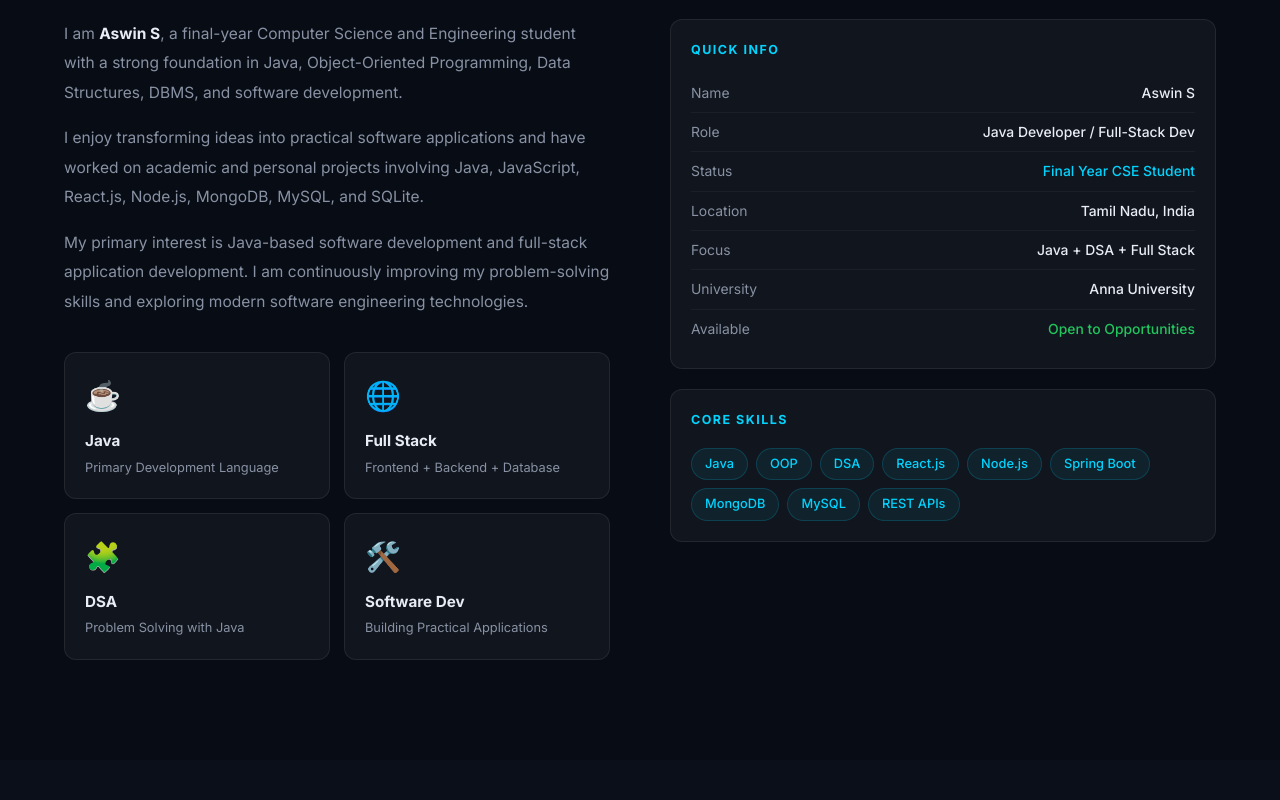
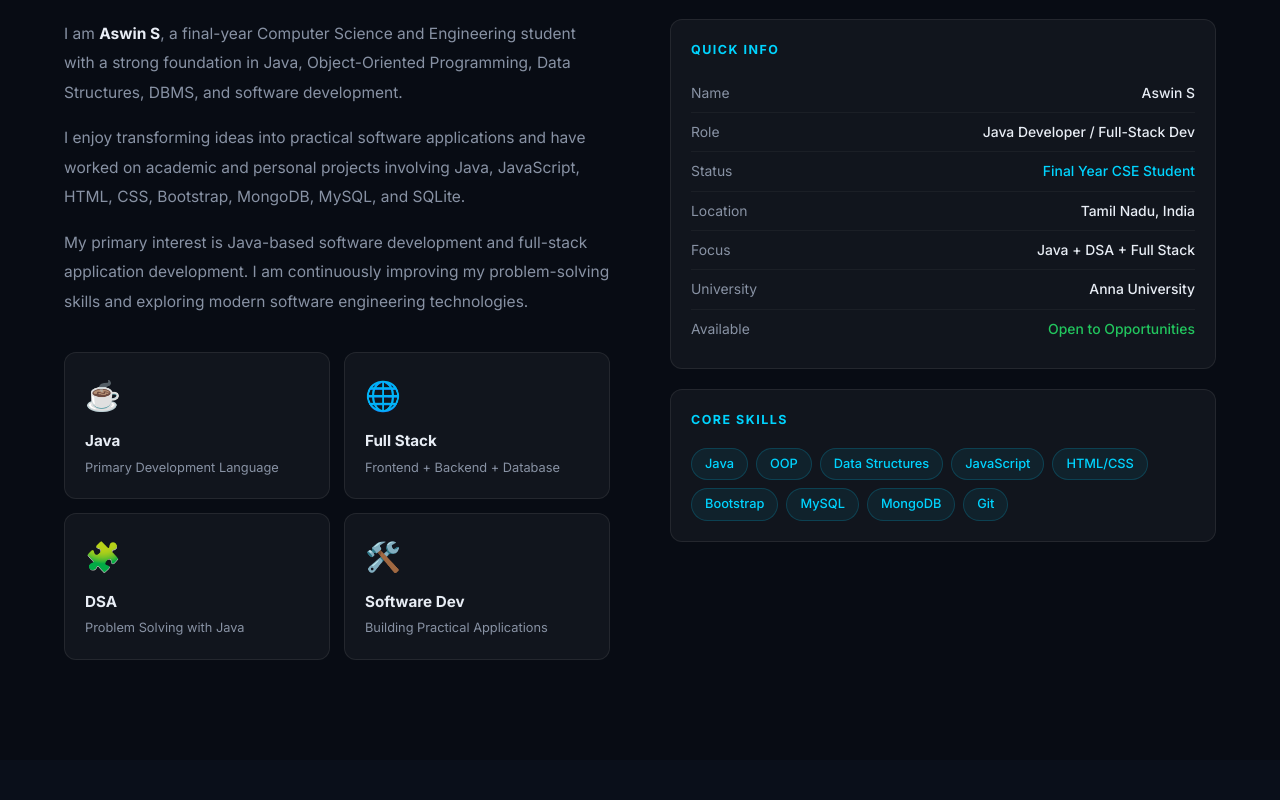
Before and after one commit to aswin32156/Portfolio, a React (Vite) app: page / in a window 1280 px wide. Shown: the part 1140-1940 px from the top of the page. Built offline with nearby package versions, Linux system fonts and the light colour scheme.

Commit message:
feat: portfolio updates, live garland demo link, and skill refinements

```diff
--- a/src/components/About.jsx
+++ b/src/components/About.jsx
@@ -7,7 +7,7 @@ const aboutCards = [
   { icon: '🛠️', title: 'Software Dev', desc: 'Building Practical Applications' },
 ];
 
-const coreSkills = ['Java', 'OOP', 'DSA', 'React.js', 'Node.js', 'Spring Boot', 'MongoDB', 'MySQL', 'REST APIs'];
+const coreSkills = ['Java', 'OOP', 'Data Structures', 'JavaScript', 'HTML/CSS', 'Bootstrap', 'MySQL', 'MongoDB', 'Git'];
 
 export default function About() {
   const ref = useRef(null);
@@ -39,8 +39,8 @@ export default function About() {
             </p>
             <p>
               I enjoy transforming ideas into practical software applications and have worked on
-              academic and personal projects involving Java, JavaScript, React.js, Node.js,
-              MongoDB, MySQL, and SQLite.
+              academic and personal projects involving Java, JavaScript, HTML, CSS,
+              Bootstrap, MongoDB, MySQL, and SQLite.
             </p>
             <p>
               My primary interest is Java-based software development and full-stack application
--- a/src/components/Experience.jsx
+++ b/src/components/Experience.jsx
@@ -76,8 +76,8 @@ export default function Experience() {
             <ul className="exp-list">
               {[
                 'Java development — OOP, Data Structures, Collections, Exception Handling',
-                'Frontend development — HTML, CSS, JavaScript, Bootstrap, React.js',
-                'Backend APIs — Node.js, Express.js, REST design',
+                'Frontend development — HTML, CSS, JavaScript, Bootstrap',
+                'Software Design — Object-Oriented Principles & Clean Code',
                 'Database management — MySQL, SQLite, MongoDB',
                 'Version control — Git & GitHub workflow',
                 'Core CS fundamentals — Data Structures, Algorithms, DBMS, OS',
--- a/src/components/Projects.jsx
+++ b/src/components/Projects.jsx
@@ -15,7 +15,7 @@ const projects = [
     features: ['Curated garland catalog', 'Custom pickup scheduling', 'Razorpay & dynamic UPI payments', 'Digital receipt with counter QR', 'Real-time shop owner dashboard', 'Instant order audio alerts'],
     outcome: 'Engineered a modern garland pre-ordering web app connecting Supabase, Razorpay/UPI gateway, and live shop owner order chime.',
     github: 'https://github.com/aswin32156/Garland',
-    demo: null,
+    demo: 'https://garland-lyart.vercel.app/',
   },
   {
     id: 2,
--- a/src/components/Skills.jsx
+++ b/src/components/Skills.jsx
@@ -1,10 +1,9 @@
 import { useState, useEffect, useRef } from 'react';
 
 const skillCategories = {
-  'Programming': ['Java', 'Python', 'JavaScript', 'SQL'],
+  'Programming': ['Java', 'JavaScript', 'SQL'],
   'Java Development': ['Core Java', 'OOP', 'Data Structures', 'Collections', 'Exception Handling'],
-  'Frontend': ['HTML', 'CSS', 'JavaScript', 'Bootstrap', 'React.js'],
-  'Backend': ['Node.js', 'Express.js', 'Spring Boot', 'REST APIs'],
+  'Frontend': ['HTML', 'CSS', 'JavaScript', 'Bootstrap'],
   'Databases': ['MySQL', 'SQLite', 'MongoDB'],
   'Tools': ['Git', 'GitHub', 'VS Code'],
 };
```
